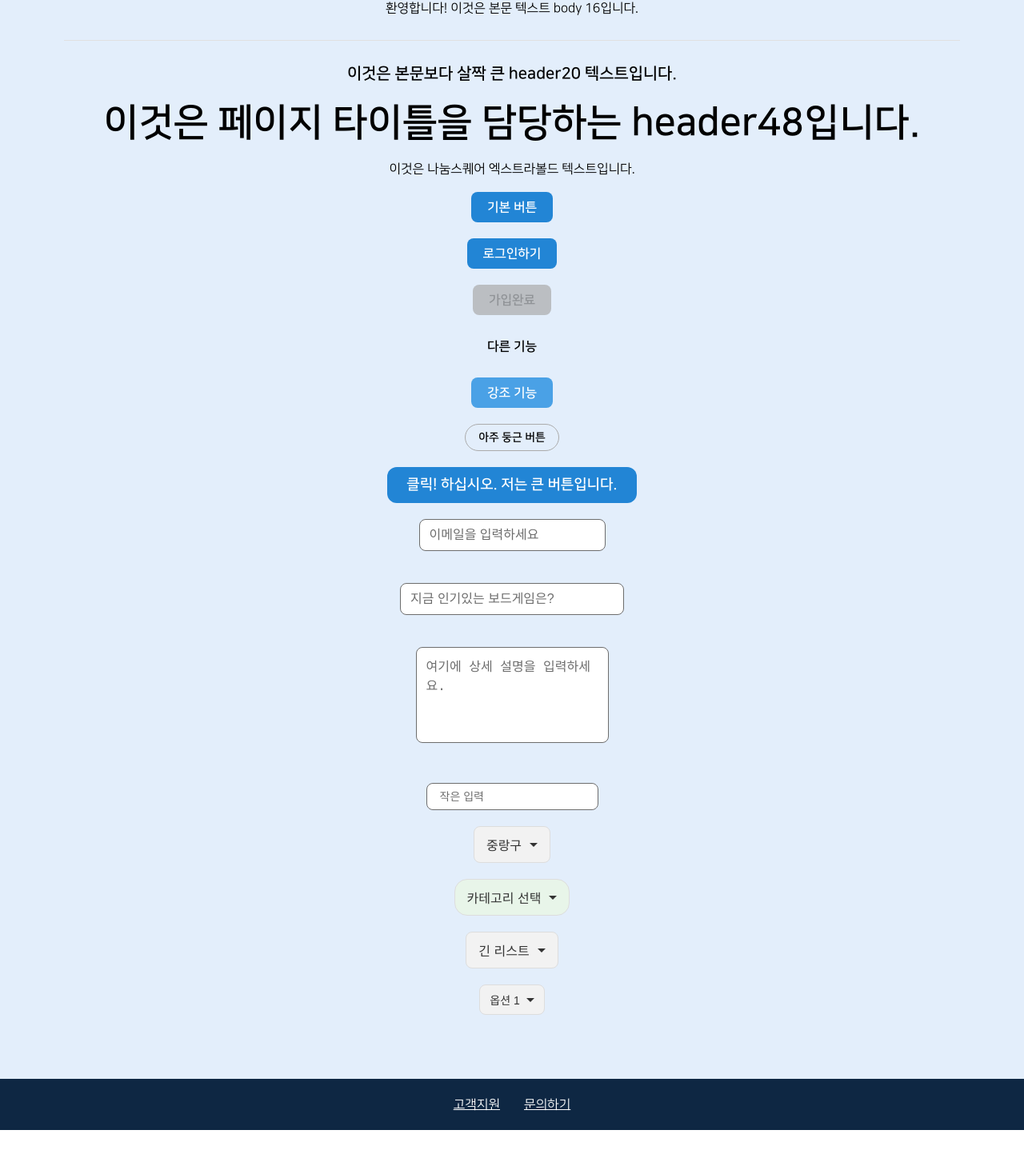
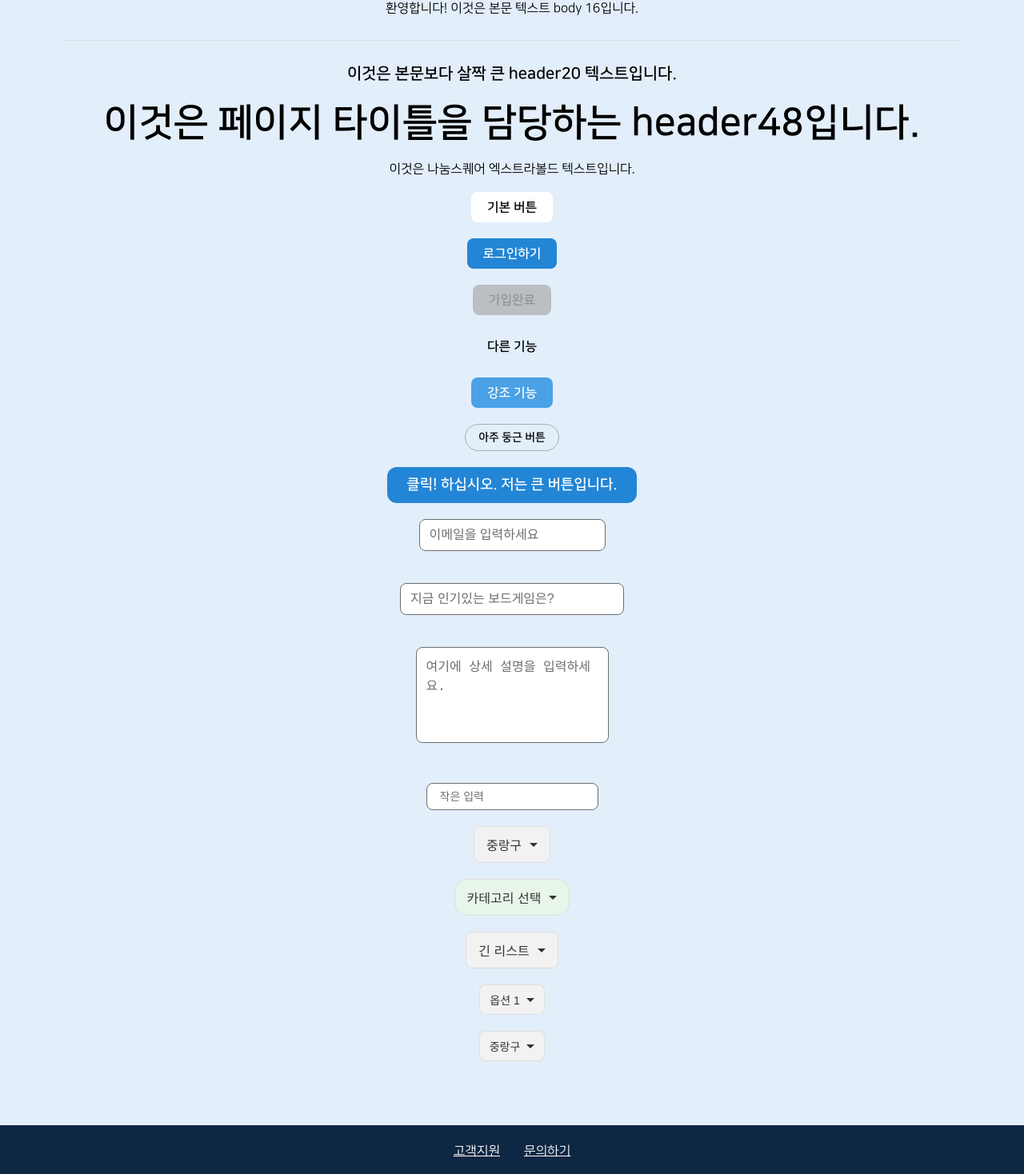
Before and after one commit to FRONT-END-BOOTCAMP-PLUS-5/Bhouse_5, a Next.js app: page / in a window 1280 px wide. Shown: the part 371-1839 px from the top of the page at 80% size. Before the commit the page ends 1784 px from the top, so only its background shows below. Built offline with nearby package versions, Linux system fonts and the light colour scheme.

Commit message:
[chore] 컴포넌트  예시 추가

```diff
--- a/app/page.tsx
+++ b/app/page.tsx
@@ -40,7 +40,7 @@ export default function Home() {
       <p className={styles.header48}>이것은 페이지 타이틀을 담당하는 header48입니다. </p>
       <p className={styles.extraBoldText}>이것은 나눔스퀘어 엑스트라볼드 텍스트입니다.</p>
 
-      <Button borderRadius="8" variant="primary">
+      <Button borderRadius="8" variant="secondaryWhite">
         기본 버튼
       </Button>
       <Button variant="primary" onClick={() => console.log('Primary Clicked')}>
@@ -151,6 +151,36 @@ export default function Home() {
         <li onClick={() => handleSmallOptionSelect('더 긴 옵션 2')}>더 긴 옵션 2</li>
         <li onClick={() => handleSmallOptionSelect('세 번째 옵션')}>세 번째 옵션</li>
       </Dropdown>
+
+      <Dropdown
+        label={selectedRegion}
+        borderRadius="8" //
+        size="small" //
+        listBgColor="#FFEEEE" // 예시: 드롭다운 리스트 배경색을 연한 빨강으로
+        listBorderRadius="12" // 예시: 드롭다운 리스트 모서리를 12px로 둥글게
+      >
+        {' '}
+        {/* */}
+        {/*FIXME : 유저 정보 내 town으로 변경하기*/}
+        <li onClick={() => handleRegionSelect('중랑구')}>중랑구</li>
+        <li onClick={() => handleRegionSelect('은평구')}>은평구</li>
+        <li onClick={() => handleRegionSelect('강남구')}>강남구</li>
+        <li onClick={() => handleRegionSelect('서초구')} data-disabled="true">
+          서초구 (선택 불가)
+        </li>
+        <Divider marginY="8px" />
+        <li>
+          <Button
+            onClick={handleAddLocationClick}
+            variant="primary" //
+            size="small" //
+            borderRadius="8" //
+            className={styles.buttonAsListItem} //
+          >
+            내 동네 추가하기
+          </Button>
+        </li>
+      </Dropdown>
     </div>
   )
 }
```
